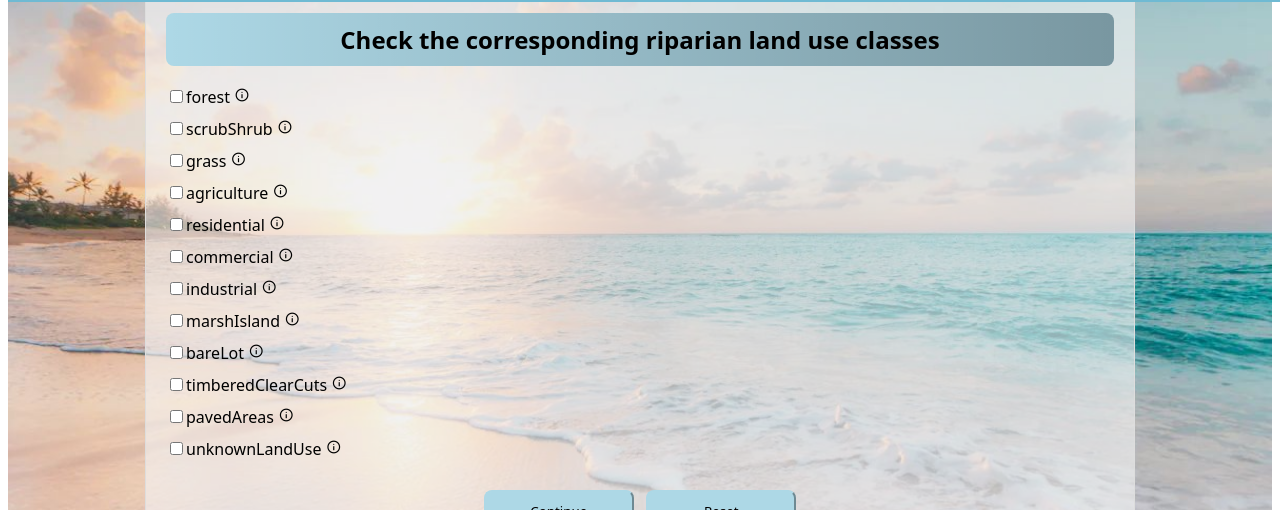
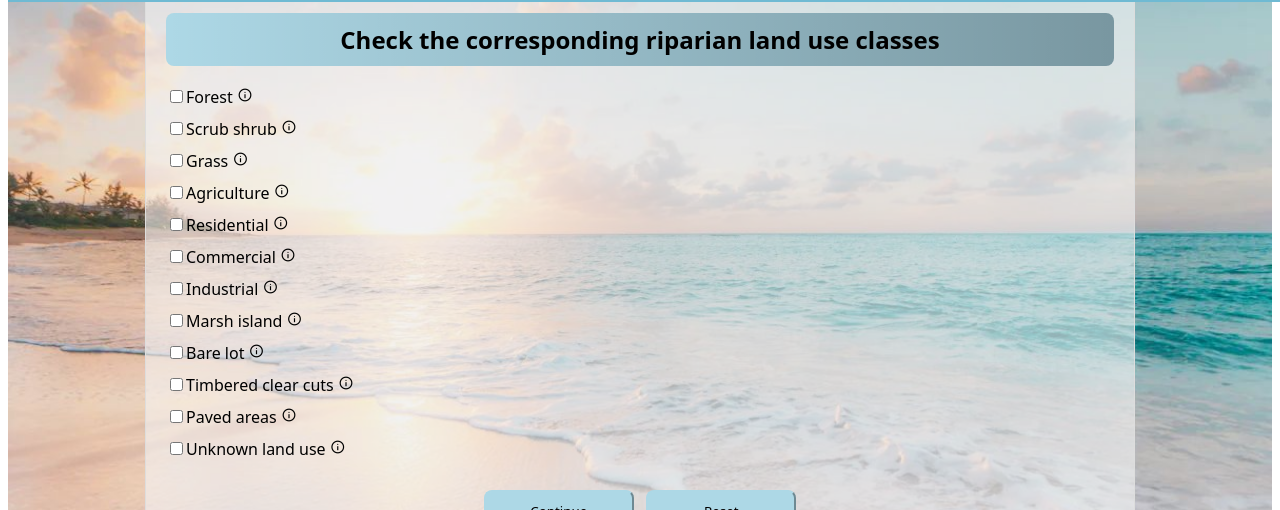
Before and after one commit to nikhilrouth/Shoresync, a React (Create React App) app: page / in a window 1280 px wide. Shown: the part 134-644 px from the top of the page. Built offline with nearby package versions, Linux system fonts and the light colour scheme.

Commit message:
Updates changes for final submit form page. Fixed error with submitting location data to backend. Changed Riparian form page text

```diff
--- a/src/Data.json
+++ b/src/Data.json
@@ -21,18 +21,18 @@
     }
   },
   "LandUseData": {
-    "forest": "Forest land use description...",
-    "scrubShrub": "Scrub Shrub land use description...",
-    "grass": "Grass land use description...",
-    "agriculture": "Agriculture land use description...",
-    "residential": "Residential land use description...",
-    "commercial": "Commercial land use description...",
-    "industrial": "Industrial land use description...",
-    "marshIsland": "Marsh Island land use description...",
-    "bareLot": "Bare Lot land use description...",
-    "timberedClearCuts": "Timbered Clear Cuts land use description...",
-    "pavedAreas": "Paved Areas land use description...",
-    "unknownLandUse": "Unknown Land Use land use description..."
+    "Forest": "Forest land use description...",
+    "Scrub shrub": "Scrub Shrub land use description...",
+    "Grass": "Grass land use description...",
+    "Agriculture": "Agriculture land use description...",
+    "Residential": "Residential land use description...",
+    "Commercial": "Commercial land use description...",
+    "Industrial": "Industrial land use description...",
+    "Marsh island": "Marsh Island land use description...",
+    "Bare lot": "Bare Lot land use description...",
+    "Timbered clear cuts": "Timbered Clear Cuts land use description...",
+    "Paved areas": "Paved Areas land use description...",
+    "Unknown land use": "Unknown Land Use land use description..."
   },
 
   "BankAttributesData": {
--- a/src/app-static-data/appdata.js
+++ b/src/app-static-data/appdata.js
@@ -1,18 +1,18 @@
 // landUseData.js
 const landUseFormData = {
   landUseData: {
-    forest: false,
-    scrubShrub: false,
-    grass: false,
-    agriculture: false,
-    residential: false,
-    commercial: false,
-    industrial: false,
-    marshIsland: false,
-    bareLot: false,
-    timberedClearCuts: false,
-    pavedAreas: false,
-    unknownLandUse: false,
+    "Forest": false,
+    "Scrub shrub": false,
+    "Grass": false,
+    "Agriculture": false,
+    "Residential": false,
+    "Commercial": false,
+    "Industrial": false,
+    "Marsh island": false,
+    "Bare lot": false,
+    "Timbered clear cuts": false,
+    "Paved areas": false,
+    "Unknown land use": false,
   },
   errorMessage: "Select atleast one option to continue."
 };
--- a/src/components/FinalSubmitForm.jsx
+++ b/src/components/FinalSubmitForm.jsx
@@ -82,11 +82,11 @@ const FinalSubmitForm = (props) => {
     }
 
     const sendFormData = () => {
-        console.log("hello came here");
+        console.log("Object in SendFormData", props.allFormsData);
         const requestOptions = {
             method: 'POST',
             headers: { 'Content-Type': 'application/json' },
-            body: JSON.stringify(props.allFormsData),
+            body: JSON.stringify(JSON.parse(sessionStorage.getItem('allFormsData'))),
         };
 
 
@@ -165,8 +165,10 @@ const FinalSubmitForm = (props) => {
 
 const handleSubmitClick = async() => {
 
-      if(!location){
+      if(!sessionStorage.getItem('latitude')){
           toast.error("Synchronize GPS Coordinates",{toastId: "locationError"});
+      }if(!sessionStorage.getItem('compressedImage')){
+        toast.error("Upload an image",{toastId: "imageError"});
       }else {
 
           var sixDigitNumber = Math.floor(Math.random() * 1000000);
@@ -219,15 +221,18 @@ const handleSubmitClick = async() => {
                               const previousData = {landUse, BankAttributesData, ShoreLineFeaturesData}
                               const updatedData = {
                                   ...previousData,
-                                  FinalSubmitForm: {longitude: longitude, latitude: latitude, image: compressedImage, txnid:sixDigitNumber}
+                                  FinalSubmitForm: {longitude: sessionStorage.getItem('longitude'), latitude: sessionStorage.getItem('latitude'), image: sessionStorage.getItem('compressedImage'), txnid:sixDigitNumber}
                               };
 
 
 
                               sessionStorage.setItem('allFormsData', JSON.stringify(updatedData));
                               console.log("All Forms Data: ", JSON.parse(sessionStorage.getItem('allFormsData')));
+                              console.log("prop data", props.allFormsData);
                               return updatedData;
                           });
+
+                        //   console.log(props.allFormsData);
 
                           sendFormData()
                           sendImages()
@@ -248,7 +253,13 @@ const handleSubmitClick = async() => {
 };
 
 const handleReset = () => {
-  alert('Reset Clicked');
+    sessionStorage.removeItem('longitude');
+    sessionStorage.removeItem('latitude');
+    sessionStorage.removeItem('compressedImage');
+    setLocation(null);
+    setSelectedFiles(null);
+    setCompressedFile(null)
+
 };
 
 const handlePrevious = () => {
@@ -260,37 +271,47 @@ const handlePrevious = () => {
 useEffect(() => {
 
   console.log("This is upon starting of the page ", JSON.parse(sessionStorage.getItem('allFormsData')));
-  sessionStorage.setItem('formComponent', 5);
+  console.log("latty", sessionStorage.getItem('latitude'));
+//   console.log("Page location", location.latitude);
+
+  const existingImages = sessionStorage.getItem('compressedImage');
+  console.log("heij", existingImages);
+
+
+
+  sessionStorage.setItem('formComponent', 3);
 
 });
 
+
   return (
     <div className="form-container">
+        <h2 className="form-header">Upload Location and Images</h2>
+
         <h4 className="form-text">Click here to Synchronize GPS location</h4>
         <button type="button" className="form-button" onClick={handleLocationClick}>
         Synchronize GPS
         </button>
-        {location &&
+        {sessionStorage.getItem('latitude') &&
         <div>
 
 
         <label htmlFor="Latitude" >
-            Latitude: {location.latitude} &nbsp; &nbsp;
+            Latitude: {sessionStorage.getItem('latitude')} &nbsp; &nbsp;
         </label>
 
 
         <label htmlFor="Longitude" >
-            Longitude: {location.longitude}
+            Longitude: {sessionStorage.getItem('longitude')}
         </label>
         </div>}
 
+
+
+
+
         <div className="upload-container">
         <h4 className="form-text">Click here to Upload Images</h4>
-
-
-        {/* <label htmlFor="file-upload" className="upload-button">
-        Upload Images
-        </label> */}
 
         <button className="upload-button">
           <label htmlFor="file-upload">
@@ -304,7 +325,8 @@ useEffect(() => {
           <input id="file-upload" type="file" multiple onChange={handleFileChange} style={{ display: 'none' }} />
             {/* Render selected files */}
             <div className="uploaded-files">
-              {selectedFiles.map((file, index) => (
+              {selectedFiles &&
+              selectedFiles.map((file, index) => (
                 <div key={index} className="uploaded-file">
                   <img src={URL.createObjectURL(file)} alt={file.name} className="thumbnail" />
                   <span>{file.name}</span>
--- a/src/components/LandUseForm.jsx
+++ b/src/components/LandUseForm.jsx
@@ -85,18 +85,18 @@ const LandUseForm = (props) => {
 
   const handleReset = () => {
     setCheckedItems({
-      forest: false,
-      scrubShrub: false,
-      grass: false,
-      agriculture: false,
-      residential: false,
-      commercial: false,
-      industrial: false,
-      marshIsland: false,
-      bareLot: false,
-      timberedClearCuts: false,
-      pavedAreas: false,
-      unknownLandUse: false,
+      "Forest": false,
+      "Scrub shrub": false,
+      "Grass": false,
+      "Agriculture": false,
+      "Residential": false,
+      "Commercial": false,
+      "Industrial": false,
+      "Marsh island": false,
+      "Bare lot": false,
+      "Timbered clear cuts": false,
+      "Paved areas": false,
+      "Unknown land use": false,
     });
     sessionStorage.removeItem('landUse');
     // Create a copy of the data object
@@ -115,6 +115,8 @@ const LandUseForm = (props) => {
 
     // console.log("This is upon starting of the page ", JSON.parse(sessionStorage.getItem('allFormsData')));
     }
+    sessionStorage.setItem("formComponent", 0);
+
   },[]);
 
 
--- a/src/components/ShorelineFeatures.jsx
+++ b/src/components/ShorelineFeatures.jsx
@@ -171,7 +171,7 @@ const handleContinueClick = () => {
     }
 
     // console.log("This is upon starting of the page ", JSON.parse(sessionStorage.getItem('allFormsData')));
-    sessionStorage.setItem('formComponent', 3);
+    sessionStorage.setItem('formComponent', 2);
 
   },[]);
 
```
